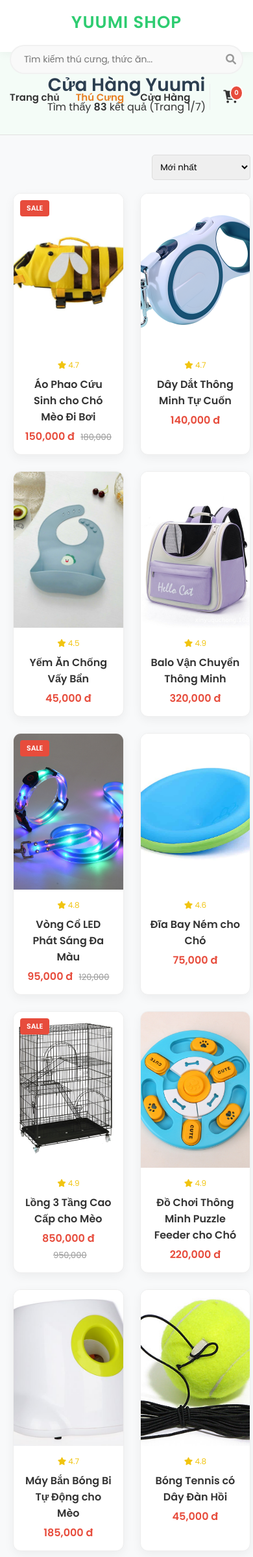
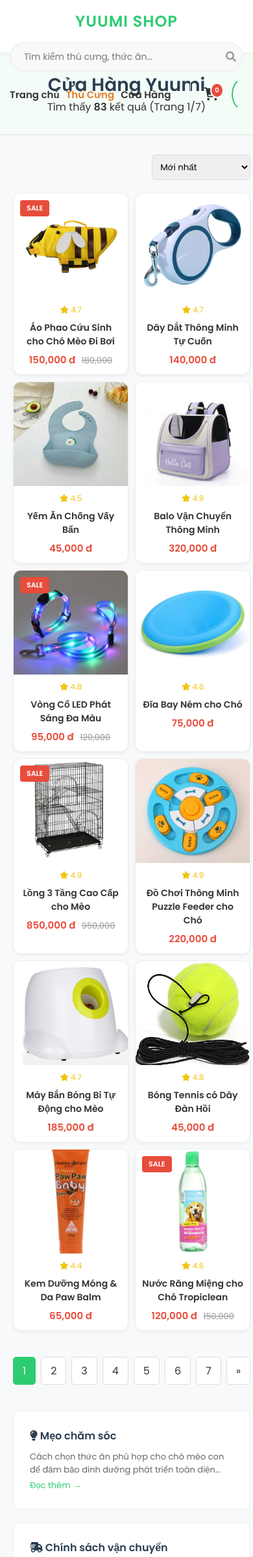
Before and after one commit to lehoangmiucon/YuumiShop, a PHP site: page /products.php in a window 390 px wide; the page is wider, and only the part inside the window is pictured. Shown: the top 2396 px of that part at 65% size. Run offline with PHP 8.4, Linux system fonts and the light colour scheme; data comes from the database, SQL or seed files in the repository; tables that the repository leaves empty hold one stand-in row (values such as "Sample post").

Commit message:
bắt login khi bấm  thêm vào giỏ khi chưa login, sửa lại grid hiện thị cho mobile

```diff
--- a/src/assets/css/style.css
+++ b/src/assets/css/style.css
@@ -341,7 +341,7 @@
 }
 .btn:hover { transform: scale(1.05); box-shadow: 0 5px 15px rgba(46, 204, 113, 0.4); }
 
-/* Responsive General */
+/* Responsive General (Cũ) */
 @media (max-width: 900px) {
     .header-wrapper { flex-direction: column; height: auto; gap: 15px; padding: 15px; }
     .header-search { width: 100%; max-width: 100%; }
@@ -821,3 +821,129 @@
     .checkout-layout { grid-template-columns: 1fr; }
     .order-summary-box { position: static; margin-bottom: 30px; order: -1; } /* Mobile hiện summary trước */
 }
+
+/* =========================================
+   MOBILE & RESPONSIVE FIXES (ADDED BY DEV)
+   ========================================= */
+
+@media (max-width: 768px) {
+    /* 1. Header: Gom gọn lại */
+    .header-wrapper {
+        flex-direction: column;
+        height: auto;
+        padding: 15px;
+        gap: 15px;
+    }
+
+    .logo h1 a { font-size: 24px; }
+
+    .header-search {
+        width: 100%;
+        max-width: 100%;
+    }
+
+    /* Ẩn menu chữ, hiện icon (đơn giản hóa cho Mobile) */
+    .header-actions nav ul {
+        gap: 10px;
+        font-size: 13px;
+    }
+
+    .header-actions {
+        width: 100%;
+        justify-content: space-between;
+    }
+
+    /* 2. Banner (Hero Section) */
+    .hero {
+        height: 250px !important; /* Giảm chiều cao trên điện thoại */
+        background-position: center center;
+    }
+    .hero-content h1 { font-size: 28px; }
+    .hero-content p { font-size: 14px; margin: 10px 0; }
+    .btn-hero { padding: 10px 30px; font-size: 14px; }
+
+    /* 3. Danh mục (Category Grid) - Chuyển sang Grid 2 cột */
+    .category-grid {
+        display: grid;
+        grid-template-columns: 1fr 1fr; /* 2 cột đều nhau */
+        gap: 15px;
+        padding: 0 10px;
+    }
+
+    .cat-box, .category-card {
+        width: 100% !important; /* Bắt buộc full chiều rộng ô */
+        padding: 15px;
+    }
+
+    .category-card i { font-size: 28px; }
+    .category-card h3 { font-size: 16px; }
+
+    /* 4. Sản phẩm (Product Grid) - Grid 2 cột chuẩn mobile */
+    .product-grid {
+        display: grid;
+        grid-template-columns: repeat(2, 1fr); /* 2 cột */
+        gap: 10px; /* Khoảng cách nhỏ lại */
+    }
+
+    .product-card {
+        box-shadow: 0 2px 5px rgba(0,0,0,0.05); /* Giảm bóng cho nhẹ */
+    }
+
+    .product-img-wrapper {
+        height: 160px; /* Giảm chiều cao ảnh */
+    }
+
+    /* Nút mua hàng trên mobile hiện luôn, không cần hover */
+    .product-actions {
+        opacity: 1;
+        bottom: 10px;
+        position: static; /* Bỏ position absolute */
+        transform: none;
+        justify-content: center;
+        margin-top: 10px;
+        display: flex; /* Hiện nút trên mobile */
+    }
+
+    .product-info { padding: 10px; }
+    .product-info h3 a { font-size: 14px; }
+    .price { font-size: 15px; }
+
+    /* 5. Giỏ hàng & Checkout */
+    .cart-page-wrapper, .checkout-layout {
+        flex-direction: column;
+        display: flex;
+    }
+
+    .cart-items-col, .cart-summary-col {
+        width: 100%;
+        flex: auto;
+    }
+
+    /* Ẩn bớt các cột không cần thiết trong bảng giỏ hàng trên mobile */
+    .cart-header-row { display: none; }
+    .cart-item-card {
+        flex-direction: column;
+        align-items: center;
+        text-align: center;
+        position: relative;
+    }
+
+    .cart-item-img { width: 100px; height: 100px; }
+    .qty-control-wrapper { margin: 15px 0; }
+    .item-total-price { margin-top: 10px; }
+
+    /* Nút xóa nằm góc trên phải */
+    .btn-remove {
+        position: absolute;
+        top: 10px;
+        right: 10px;
+        margin: 0;
+    }
+}
+
+/* Fix cho Tablet & Desktop nhỏ */
+@media (min-width: 769px) and (max-width: 1024px) {
+    .product-grid {
+        grid-template-columns: repeat(3, 1fr); /* 3 cột */
+    }
+}
--- a/src/assets/js/main.js
+++ b/src/assets/js/main.js
@@ -175,6 +175,13 @@
                     })
                     .then(response => response.json())
                     .then(data => {
+
+                        if (data.status === 'login_required') {
+                        alert(data.message); // Thông báo nhẹ
+                        window.location.href = data.redirect; // Chuyển sang trang login
+                        return;
+                    }
+
                         if (data.status === 'success') {
                             showToast(data.message, 'success');
                             const cartBadge = document.querySelector('.cart-btn .badge');
```
Also changed, not shown: src/cart.php (+18 -0 lines), 2 other files. Lines whose indentation alone changed are shown as unchanged.
